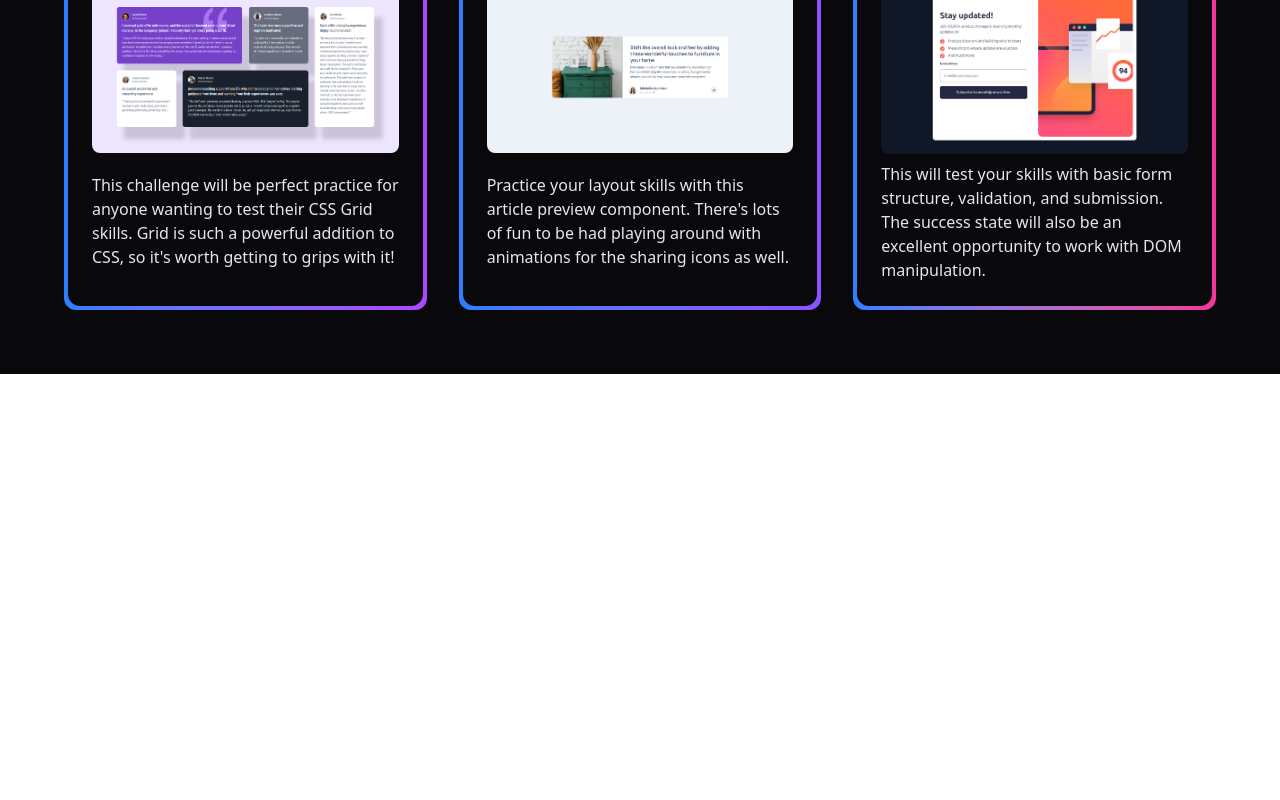
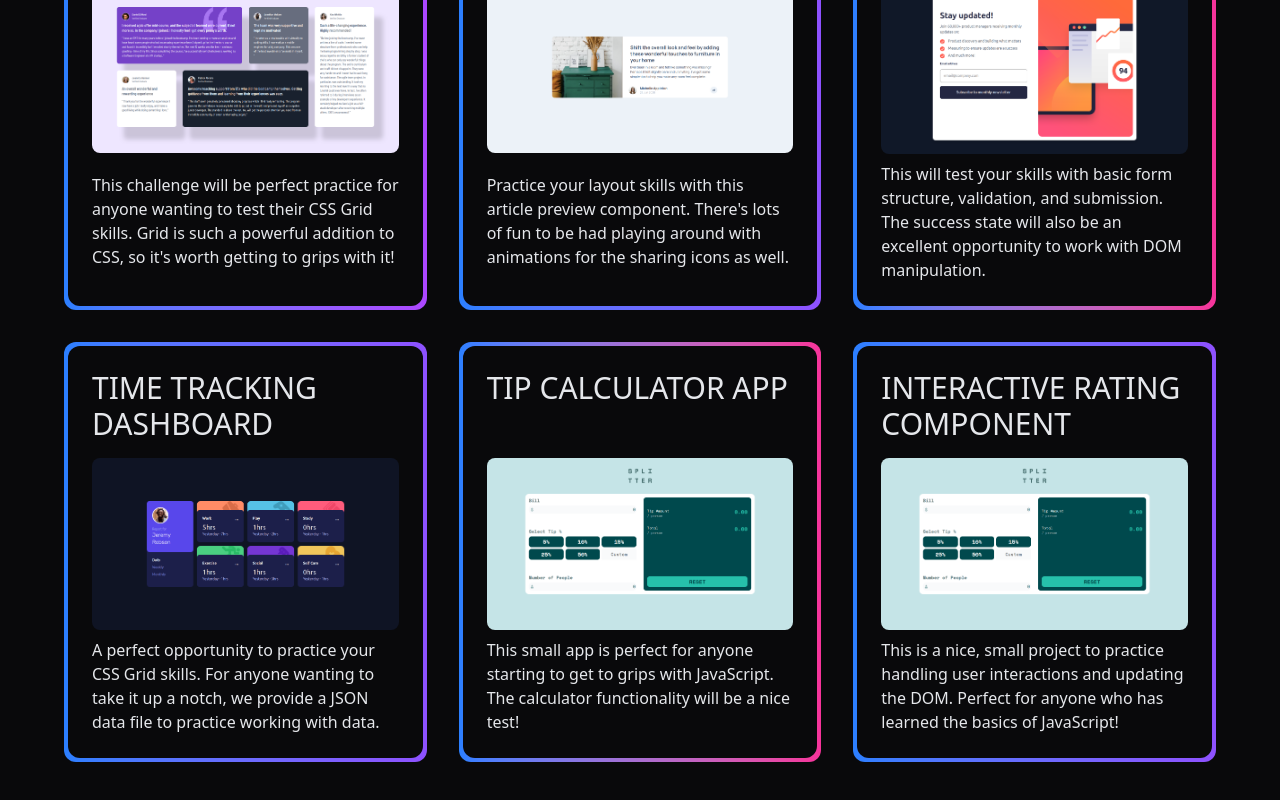
Before and after one commit to rustyff12/Frontend-Mentor-Solutions, a React (Vite) app: page / in a window 1280 px wide. Shown: the part 1313-2113 px from the top of the page. Before the commit the page ends 1687 px from the top, so only its background shows below. Built offline with nearby package versions, Linux system fonts and the light colour scheme.

Commit message:
update to data.ts

```diff
--- a/src/data/data.ts
+++ b/src/data/data.ts
@@ -98,4 +98,34 @@ export const linkData: LinkTypes[] = [
     url: "https://newsletter-signup-rustyff12.netlify.app/",
     image: "/thumbnails/signup-image.png",
   },
+  {
+    id: 10,
+    name: "Time tracking dashboard",
+    description:
+      "A perfect opportunity to practice your CSS Grid skills. For anyone wanting to take it up a notch, we provide a JSON data file to practice working with data.",
+    challengeLink:
+      "https://www.frontendmentor.io/challenges/time-tracking-dashboard-UIQ7167Jw",
+    url: "https://time-tracking-rustyff12.netlify.app/",
+    image: "/thumbnails/time-tracker-image.png",
+  },
+  {
+    id: 11,
+    name: "Tip calculator app",
+    description:
+      "This small app is perfect for anyone starting to get to grips with JavaScript. The calculator functionality will be a nice test!",
+    challengeLink:
+      "https://www.frontendmentor.io/challenges/tip-calculator-app-ugJNGbJUX",
+    url: "https://tip-calculator-rustyff12.netlify.app/",
+    image: "/thumbnails/tip-calculator-image.png",
+  },
+  {
+    id: 12,
+    name: "Interactive rating component",
+    description:
+      "This is a nice, small project to practice handling user interactions and updating the DOM. Perfect for anyone who has learned the basics of JavaScript!",
+    challengeLink:
+      "https://www.frontendmentor.io/challenges/interactive-rating-component-koxpeBUmI",
+    url: "https://interactive-rating-component-rustyff1.netlify.app/",
+    image: "/thumbnails/tip-calculator-image.png",
+  },
 ];
```
Also changed, not shown: public/thumbnails/time-tracker-image.png (added), public/thumbnails/tip-calculator-image.png (added).
